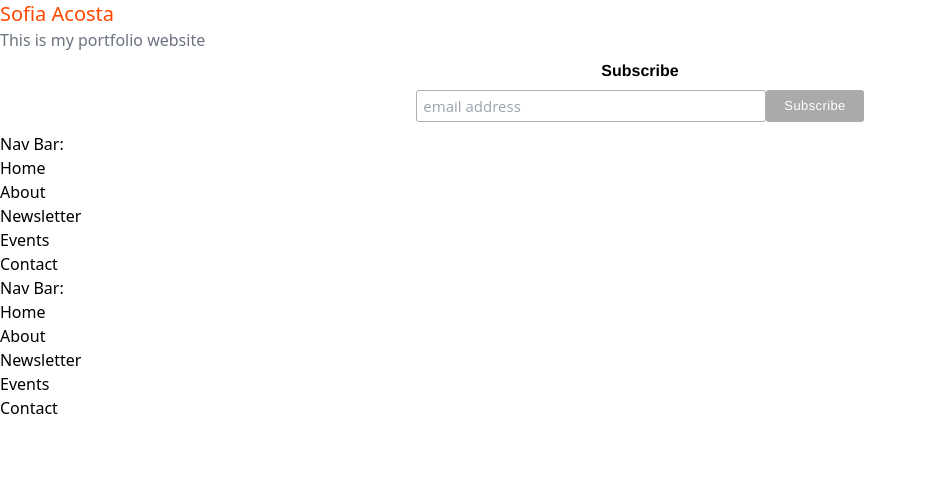
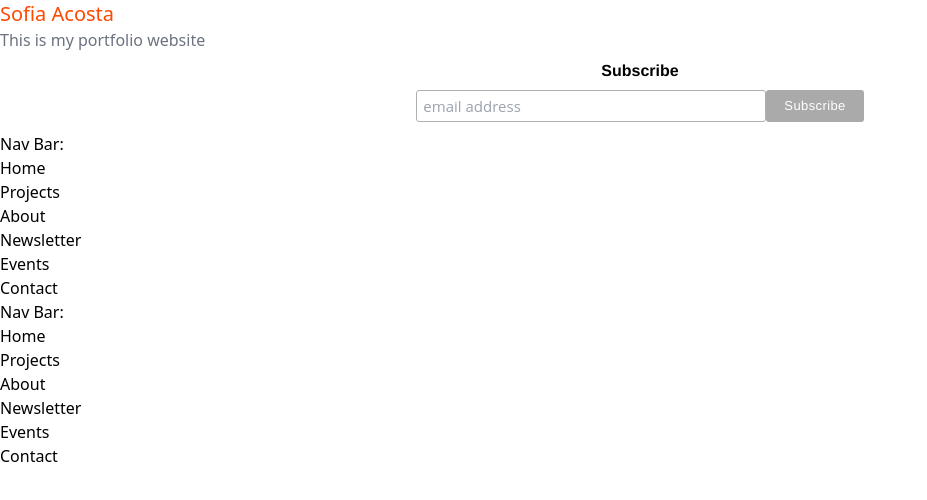
Before and after one commit to Sofacosta/portfolio-website, a React (Create React App) app: page /nav in a window 1280 px wide. Shown: the top 500 px of the page, without its empty margins (0-927 px from the left). Built offline with nearby package versions, Linux system fonts and the light colour scheme.

Commit message:
add projects component

```diff
--- a/src/components/Nav.js
+++ b/src/components/Nav.js
@@ -10,16 +10,19 @@ const Nav = () => {
           <Link to="/">Home</Link>
         </li>
         <li>
+          <Link to="/projects">Projects</Link>
+        </li>
+        <li>
           <Link to="/about">About</Link>
         </li>
         <li>
-          <Link to="Newsletter">Newsletter</Link>
+          <Link to="newsletter">Newsletter</Link>
         </li>
         <li>
-          <Link to="Events">Events</Link>
+          <Link to="events">Events</Link>
         </li>
         <li>
-          <Link to="Contact">Contact</Link>
+          <Link to="contact">Contact</Link>
         </li>
       </ul>
     </>
```
Also changed, not shown: src/components/Projects.js (added, +11 -0 lines).
